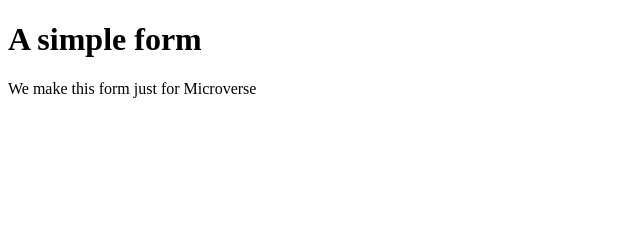
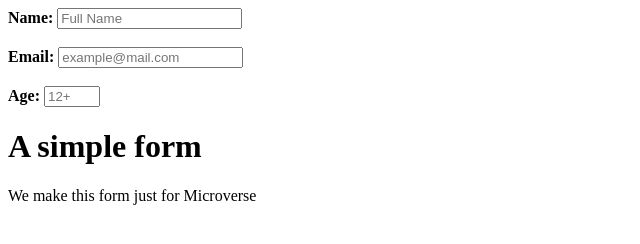
Before and after one commit to Omid-Mehvarz/omid-jose-html-css-project, a plain HTML site: page index.html in a window 1280 px wide. Shown: the whole page, without its empty margins (0-640 px from the left). Drawn offline with Linux system fonts and the light colour scheme.

Commit message:
added and index

```diff
--- a/index.html
+++ b/index.html
@@ -7,6 +7,18 @@
     <title>Document</title>
 </head>
 <body>
+    <div id="main">
+        <form id="s-form">
+        <div id="input-fields">
+            <label id="name-label"><b>Name:</b></label>
+            <input id="name" type="name" name="name" class="form" required placeholder="Full Name"><br>
+            <br>
+            <label id="email-label"><b>Email:</b></label>
+            <input id="email" type="email" name="email" class="form" required placeholder="example@mail.com"><br>
+            <br>
+            <label id="number-label"><b>Age:</b></label>
+            <input id="number" type="number" name="number" class="form" min="5" max="99" placeholder="12+">
+         </div>
     <div id="h">
     <h1 id=title>A simple form</h1>
     <p id="d">We make this form just for Microverse</p>
```
